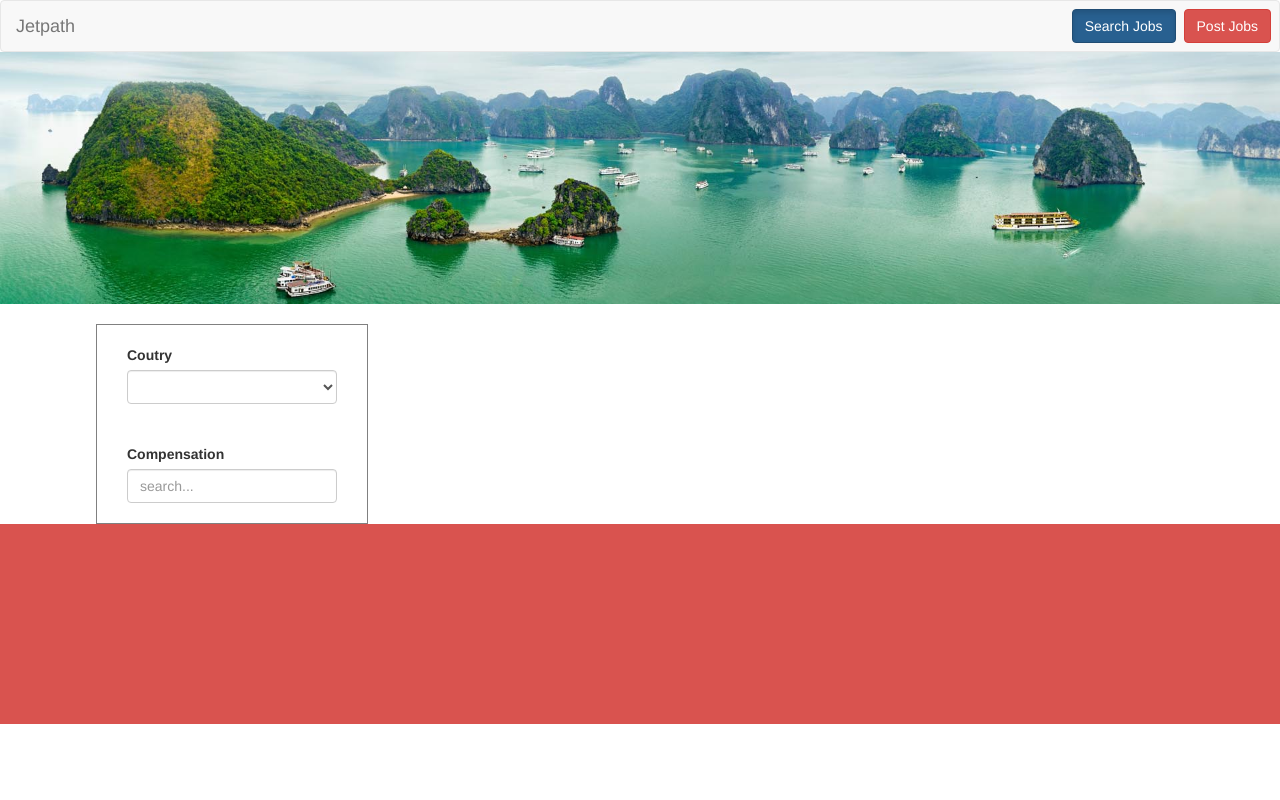
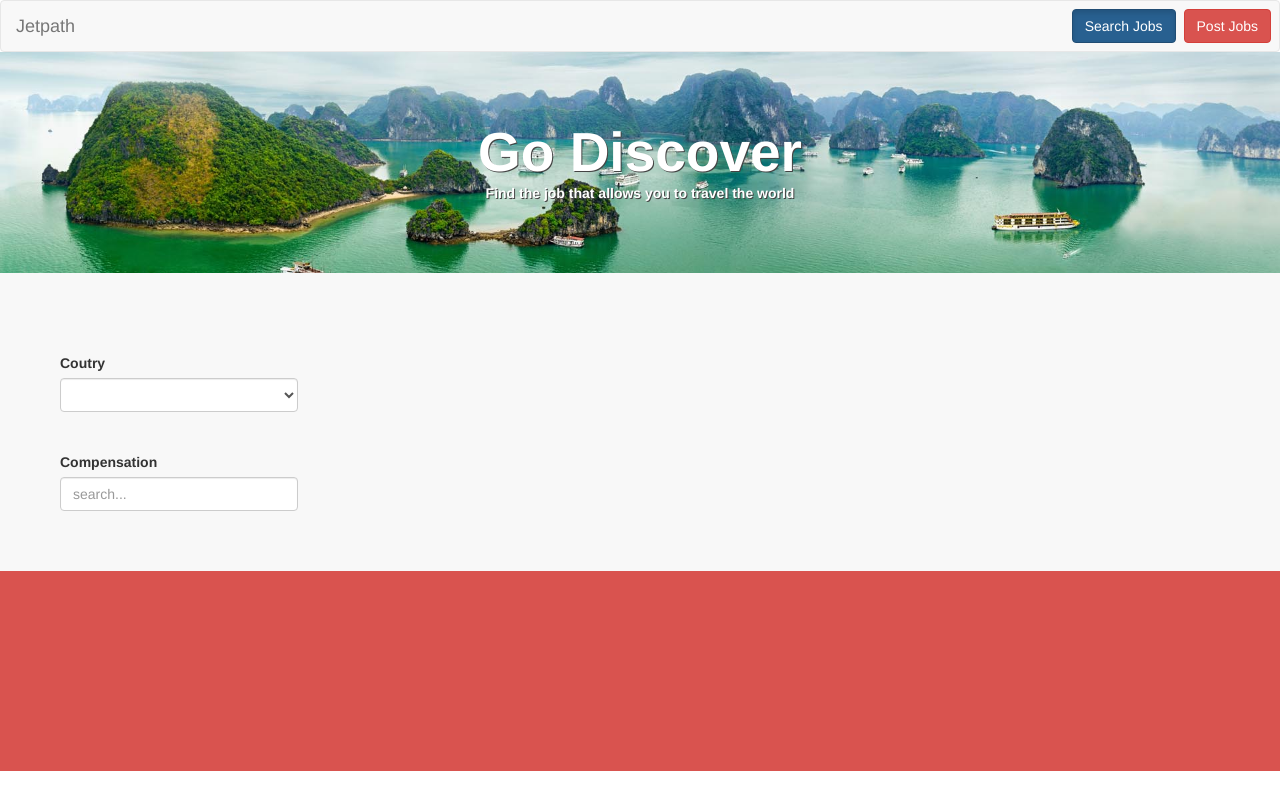
Before and after one commit to samyoshon/jetpath_final, a website: page frontend/index.html at #!/jobs in a window 1280 px wide. Drawn offline with nearby package versions, Linux system fonts and the light colour scheme; some packages are replaced by stand-ins of ours; no server answers.

Commit message:
multiple changes

```diff
--- a/frontend/css/jobsPage.css
+++ b/frontend/css/jobsPage.css
@@ -1,24 +1,68 @@
-#jobFilters {
-	box-sizing: border-box;
-	border: 1px solid gray;
+/* ========== BANNER ========== */
+
+.job-banner-image {
+	background-image: url('images/hero-banner.jpg');
+	background-size: cover;
 }
 
-.job-filter {
+.banner-texts {
+	padding: 70px;
+}
+
+.banner-text {
+	display: flex;
+	flex-direction: column;
+	height: 100%;
+	justify-content: center;
+	align-items: center;
+	color: white;
+	font-weight: bold;
+	margin-top: 0px;
+	margin-bottom: 0px;
+	text-shadow: 1px 1px #444444;
+}
+
+#banner-header {
+	font-size: 55px;
+}
+
+/* ========== END ========== */
+
+/* ========== JOB FITLERS ========== */
+
+
+.job-all-container {
+	padding: 40px;
+	background-color: #f8f8f8;
+}
+
+#job-filters {
+	box-sizing: border-box;
+	margin-top: 20px;
+}
+
+#job-filter {
 	padding: 20px;
 }
 
+/* ========== END ========== */
+
+/* ========== JOB LISTINGS ========== */
+
 #jobListing {
-	border: 1px solid gray;
+	border: 2px ridge #f8f8f8;
 	box-sizing: border-box;
-	padding: 25px;
+	padding: 30px;
 }
 
 #jobListing:hover {
 	border-bottom: 5px solid #4b87bb;
-	background-color: #f7f7f7;
+	background-color: white;
 }
 
-.buttonsContainer {
+/* ========== END ========== */
+
+.job-buttons-container {
 	padding-bottom: 10px;
 }
 
@@ -33,24 +77,9 @@
 	opacity: 0;
 }
 
-.jobAll {
-	width: 85%;
-	z-index: 1;
-	margin-right: auto;
-	margin-left: auto;
-}
-
-.jobBanner {
-	width: 100%;
-}
-
 .jobDetails {
 	border-bottom: 2px dotted gray;
 	color: red;
-}
-
-#jobFilters {
-	margin-top: 20px;
 }
 
 .jobLists {
--- a/frontend/views/index.html
+++ b/frontend/index.html
@@ -6,15 +6,15 @@
   <script src="https://ajax.googleapis.com/ajax/libs/angularjs/1.3.15/angular.min.js"></script>
   <script src="https://ajax.googleapis.com/ajax/libs/angularjs/1.3.15/angular-resource.js" charset="utf-8"></script>
   <script src="https://cdnjs.cloudflare.com/ajax/libs/angular-ui-router/0.2.15/angular-ui-router.js"></script>
-  <script src="../js/app.js"></script>
-  <script src="../js/controllers/jobsController.js"></script>
-  <script src="../js/controllers/usersController.js"></script>
-  <script src="../js/services/jobsFactory.js"></script>
-  <script src="../js/directives/jobDirectives.js"></script>
-  <link rel="stylesheet" href="../css/indexPage.css">
-  <link rel="stylesheet" href="../css/jobsPage.css">
-  <link rel="stylesheet" href="../css/homePage.css">
-  <link rel="stylesheet" href="../css/loginPage.css">
+  <script src="js/app.js"></script>
+  <script src="js/controllers/jobsController.js"></script>
+  <script src="js/controllers/usersController.js"></script>
+  <script src="js/services/jobsFactory.js"></script>
+  <script src="js/directives/jobDirectives.js"></script>
+  <link rel="stylesheet" href="css/indexPage.css">
+  <link rel="stylesheet" href="css/jobsPage.css">
+  <link rel="stylesheet" href="css/homePage.css">
+  <link rel="stylesheet" href="css/loginPage.css">
   <script src="https://ajax.googleapis.com/ajax/libs/jquery/2.1.4/jquery.min.js"></script>
   <script src="https://maxcdn.bootstrapcdn.com/bootstrap/3.3.5/js/bootstrap.min.js"></script>
   <link rel="stylesheet" type="text/css" href="https://maxcdn.bootstrapcdn.com/bootstrap/3.3.5/css/bootstrap.min.css">
--- a/frontend/views/job.html
+++ b/frontend/views/job.html
@@ -2,19 +2,21 @@
 
 <div class='jobBoard' ng-class="{'transition': jobs.isTransitioning}">
 
-	<img class='jobBanner' src="../css/images/hero-banner.jpg"/>
-
-	<div class='container-fluid'>
-		<div class='row'></div>
+	<div class="job-banner-image">
+		<div class="banner-texts">
+			<h1 class="banner-text" id="banner-header">Go Discover</h1>
+			<p class="banner-text">Find the job that allows you to travel the world</p>
+		</div>
 	</div>
 
-	<div class='jobAll'>
-		<div id='jobFilters' class='col-xs-3 col-sm-3 col-md-3'>
-		  <div class='col-xs-12 col-sm-12 col-md-12 job-filter'>
+	<div class='job-all-container'>
+		<div class='row'>
+		<div id='job-filters' class='col-xs-3 col-sm-3 col-md-3'>
+			<div class='col-xs-12 col-sm-12 col-md-12' id='job-filter'>
 				<label>Coutry</label>
 		    	<select class="form-control" ng-model="jobs.selectedCountry" ng-options="country for country in jobs.countries"></select>
 			</div>
-		  <div class='col-xs-12 col-sm-12 col-md-12 job-filter'>
+			<div class='col-xs-12 col-sm-12 col-md-12' id='job-filter'>
 		    	<label>Compensation</label>
 		    	<input type="search" class="form-control" ng-model="vm.search" placeholder="search...">
 			</div>
@@ -25,7 +27,7 @@
 			<div ng-repeat='job in jobs.all | filter: jobs.selectedCountry' class='row' id='jobListing'>
 
 			<!-- Hidden Apply Buttons -->
-			  <div ng-show='showDetails' class='buttonsContainer'>
+				<div ng-show='showDetails' class='job-buttons-container'>
 				    <button type='button' ng-click='jobs.jobApply(job)' class='btn btn-primary'>Apply</button>
 				    <button type='button' ng-click='jobs.jobSave()' class='btn btn-default'>Save Job</button>
 				</div>
@@ -59,10 +61,10 @@
 					<div class='jobDetails'>
 				    	<div>{{job.additional}}</div>
 				    </div>
-
 				</div>
 			</div>
 		</div>
 	<!-- End -->
 	</div>
 	</div>
+</div>
```
Also changed, not shown: frontend/js/app.js (+4 -4 lines). Lines whose indentation alone changed are shown as unchanged.
